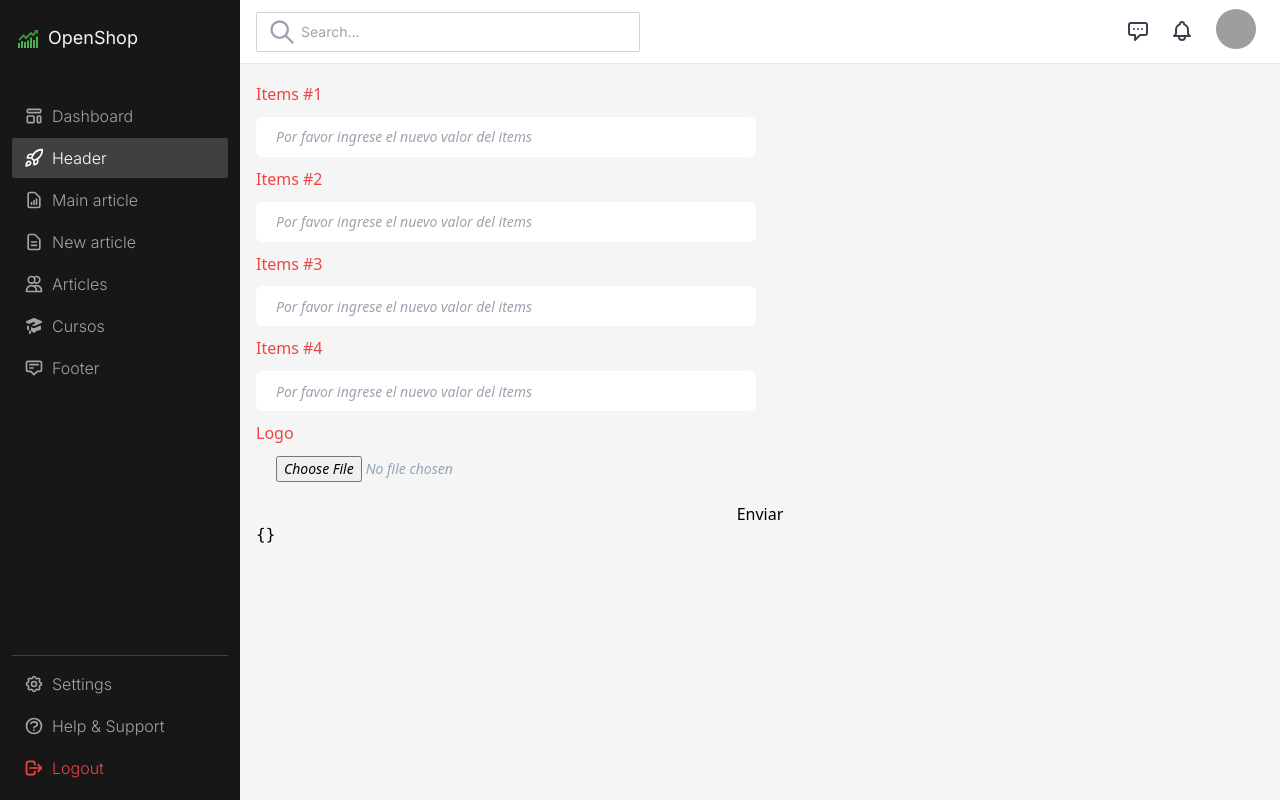
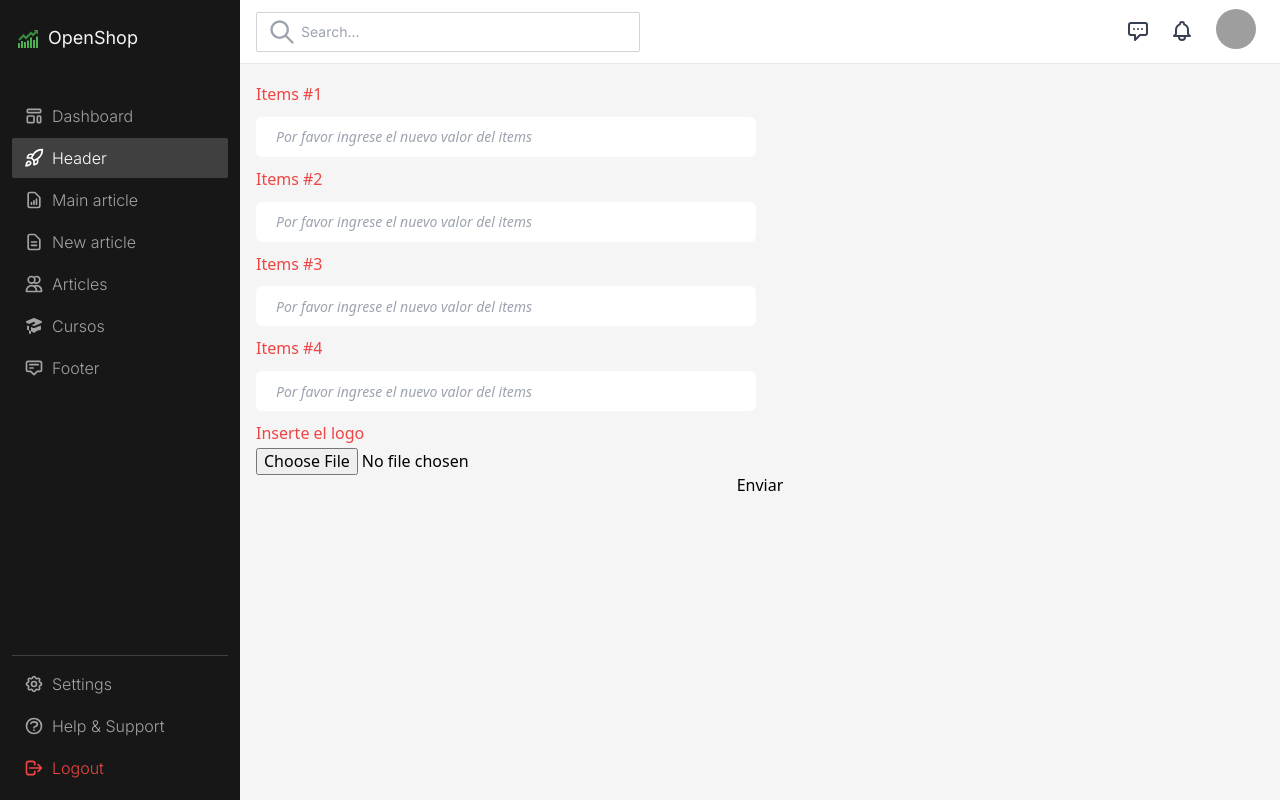
Before and after one commit to AngieCohenDev/dashboard_academit, a React (Create React App) app: page /header in a window 1280 px wide. Built offline with nearby package versions, Linux system fonts and the light colour scheme; grey boxes are pictures that could not be loaded; the HTML template or start-up script is replaced by a standard one.

Commit message:
fix:se creo un componente para hacer que se valide que solo se suban archivos de tipo imagen

```diff
--- a/src/components/ArticleForm.jsx
+++ b/src/components/ArticleForm.jsx
@@ -1,18 +1,26 @@
 import classNames from "classnames";
 import { useForm } from "react-hook-form";
+import { useState } from 'react';
+import ImageUpload from "../helpers/ImageUpload";
 
 const styleLabel = "text-red-500 py-1";
 const styleInput =
   "rounded-md w-[500px] h-[40px] px-5 text-slate-400 text-sm italic my-1";
 
 export default function ArticleForm() {
-  const { register, handleSubmit, reset, watch } = useForm();
+  const { register, handleSubmit, reset, } = useForm();
 
   const onSubmit = handleSubmit((data) => {
     console.log(data);
     alert("¡Los cambios se hicieron exitosamente!");
     reset();
   });
+
+  const [imageFile, setImageFile] = useState(null);
+
+  const handleFileChange = (file) => {
+      setImageFile(file);
+  };
 
   return (
     <form onSubmit={onSubmit} className="flex flex-col font-sans">
@@ -38,15 +46,14 @@ export default function ArticleForm() {
         {...register("descripcion")}
       />
 
-      {/* Fondo */}
+      {/* Imagen */}
       <label htmlFor="img" className={classNames(styleLabel)}>
         Seleccione la nueva imagen a utilizar
       </label>
-      <input type="file" className={classNames(styleInput)} />
+      <ImageUpload onFileChange={handleFileChange} />
 
       <button type="submit">Enviar</button>
 
-      <pre>{JSON.stringify(watch(), null, 2)}</pre>
     </form>
   );
 }
--- a/src/components/HeaderGrid.jsx
+++ b/src/components/HeaderGrid.jsx
@@ -1,5 +1,7 @@
 import classNames from "classnames";
 import { useForm } from "react-hook-form";
+import { useState } from "react";
+import ImageUpload from "../helpers/ImageUpload";
 
 const styleLabel = "text-red-500 py-1";
 const styleInput =
@@ -13,6 +15,12 @@ function HeaderGrid() {
     alert("¡Los cambios se hicieron exitosamente!");
     reset();
   });
+
+  const [imageFile, setImageFile] = useState(null);
+
+  const handleFileChange = (file) => {
+    setImageFile(file);
+  };
 
   return (
     <form onSubmit={onSubmit} className="flex flex-col font-sans">
@@ -62,15 +70,12 @@ function HeaderGrid() {
 
       {/* Logo */}
       <label htmlFor="file" className={classNames(styleLabel)}>
-        Logo
+        Inserte el logo
       </label>
-      <input type="file" className={classNames(styleInput)} />
+      <ImageUpload onFileChange={handleFileChange} />
 
       <button type="submit">Enviar</button>
 
-      <pre>
-        {JSON.stringify(watch(), null, 2)}
-      </pre>
     </form>
   );
 }
--- a/src/components/MainArticleForm.jsx
+++ b/src/components/MainArticleForm.jsx
@@ -1,18 +1,26 @@
 import classNames from "classnames";
 import { useForm } from "react-hook-form";
+import { useState } from 'react';
+import ImageUpload from "../helpers/ImageUpload";
 
 const styleLabel = "text-red-500 py-1";
 const styleInput =
   "rounded-md w-[500px] h-[40px] px-5 text-slate-400 text-sm italic my-1";
 
 export default function MainArticleForm() {
-  const { register, handleSubmit, reset, watch } = useForm();
+  const { register, handleSubmit, reset, } = useForm();
 
   const onSubmit = handleSubmit((data) => {
     console.log(data);
     alert("¡Los cambios se hicieron exitosamente!");
     reset();
   });
+
+  const [imageFile, setImageFile] = useState(null);
+
+  const handleFileChange = (file) => {
+      setImageFile(file);
+  };
 
   return (
     <form onSubmit={onSubmit} className="flex flex-col font-sans">
@@ -51,13 +59,12 @@ export default function MainArticleForm() {
 
       {/* Fondo */}
       <label htmlFor="img" className={classNames(styleLabel)}>
-        Seleccione la nueva fondo a utilizar
+        Seleccione el nuevo fondo a utilizar
       </label>
-      <input type="file" className={classNames(styleInput)} />
+      <ImageUpload onFileChange={handleFileChange} />
 
       <button type="submit">Enviar</button>
 
-      <pre>{JSON.stringify(watch(), null, 2)}</pre>
     </form>
   );
 }
--- a/src/components/NewArticleForm.jsx
+++ b/src/components/NewArticleForm.jsx
@@ -6,7 +6,7 @@ const styleInput =
   "rounded-md w-[500px] h-[40px] px-5 text-slate-400 text-sm italic my-1";
 
 export default function NewArticleForm() {
-  const { register, handleSubmit, reset, watch } = useForm();
+  const { register, handleSubmit, reset, } = useForm();
 
   const onSubmit = handleSubmit((data) => {
     console.log(data);
@@ -27,8 +27,8 @@ export default function NewArticleForm() {
         {...register("title_seccion")}
       />
 
-       {/* Título del artículo */}
-       <label htmlFor="title_article" className={classNames(styleLabel)}>
+      {/* Título del artículo */}
+      <label htmlFor="title_article" className={classNames(styleLabel)}>
         Ingrese el título del artículo
       </label>
       <input
@@ -51,7 +51,7 @@ export default function NewArticleForm() {
 
       <button type="submit">Enviar</button>
 
-      <pre>{JSON.stringify(watch(), null, 2)}</pre>
+
     </form>
   );
 }
--- a/src/components/VideoForm.jsx
+++ b/src/components/VideoForm.jsx
@@ -1,5 +1,6 @@
 import classNames from "classnames";
 import { useForm } from "react-hook-form";
+import { useState } from 'react';
 
 const styleLabel = "text-red-500 py-1";
 const styleInput =
@@ -9,10 +10,29 @@ export default function VideoForm() {
 
     const { register, handleSubmit, reset, watch } = useForm();
 
-     const onSubmit = handleSubmit((data) => {
+    const onSubmit = handleSubmit((data) => {
     console.log(data);
     reset();
-     })
+    })
+
+    const [selectedFile, setSelectedFile] = useState(null);
+    const [error, setError] = useState('');
+
+    const handleFileChange = (event) => {
+        const file = event.target.files[0];
+        const fileType = file.type;
+
+        // Verificar el tipo de archivo
+        if (fileType === 'video/mp4') {
+          setSelectedFile(file);
+          setError('');
+        } else {
+          setSelectedFile(null);
+          setError('Por favor, suba un archivo de tipo .mp4');
+        }
+      };
+
+
 
   return (
     <form onSubmit={onSubmit} className="flex flex-col font-sans">
@@ -38,11 +58,13 @@ export default function VideoForm() {
         {...register("description")}
       />
 
-      {/* Fondo */}
+      {/* Video */}
       <label htmlFor="file" className={classNames(styleLabel)}>
         Seleccione el video a subir
       </label>
-      <input type="file" className={classNames(styleInput)} />
+      <input type="file" className={classNames(styleInput)} onChange={handleFileChange}/>
+
+      {error && <p style={{ color: 'red' }}>{error}</p>}
 
       <button type="submit">Enviar</button>
 
--- /dev/null
+++ b/src/helpers/ImageUpload.jsx
@@ -0,0 +1,29 @@
+import React, { useState } from "react";
+
+const ImageUpload = ({ onFileChange }) => {
+  const [error, setError] = useState(null);
+
+  const handleFileChange = (event) => {
+    const file = event.target.files[0];
+    if (file) {
+      if (file.type.startsWith("image/")) {
+        setError(null);
+        if (onFileChange) {
+          onFileChange(file);
+        }
+      } else {
+        setError("Por favor, sube solamente archivos de imagen.");
+        event.target.value = null;
+      }
+    }
+  };
+
+  return (
+    <div>
+      <input type="file" accept="image/*" onChange={handleFileChange} />
+      {error && <p style={{ color: "red", fontSize:'12px', margin:'5px' }}>{error}</p>}
+    </div>
+  );
+};
+
+export default ImageUpload;
```
